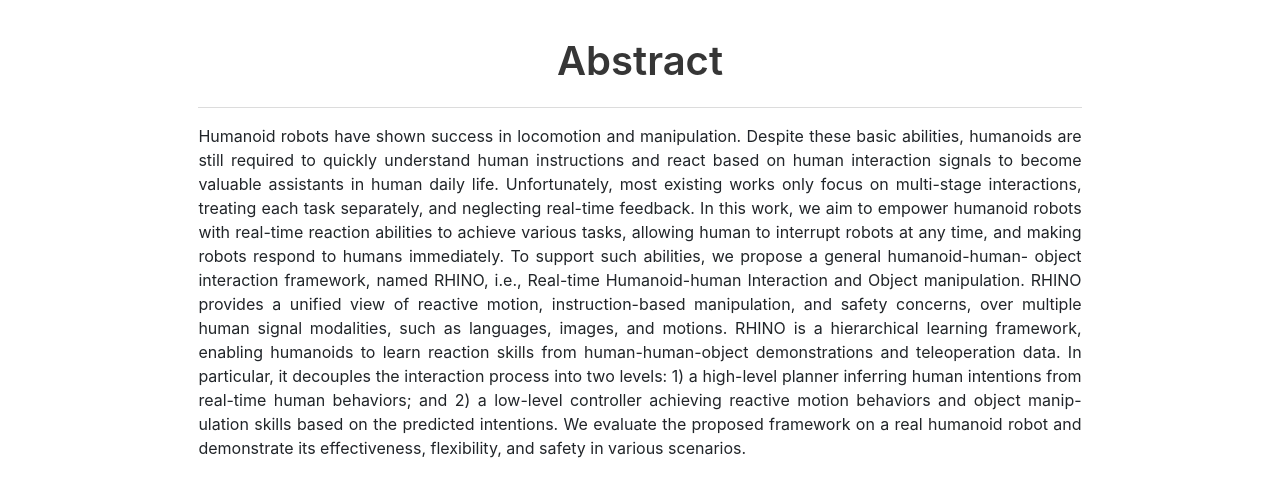
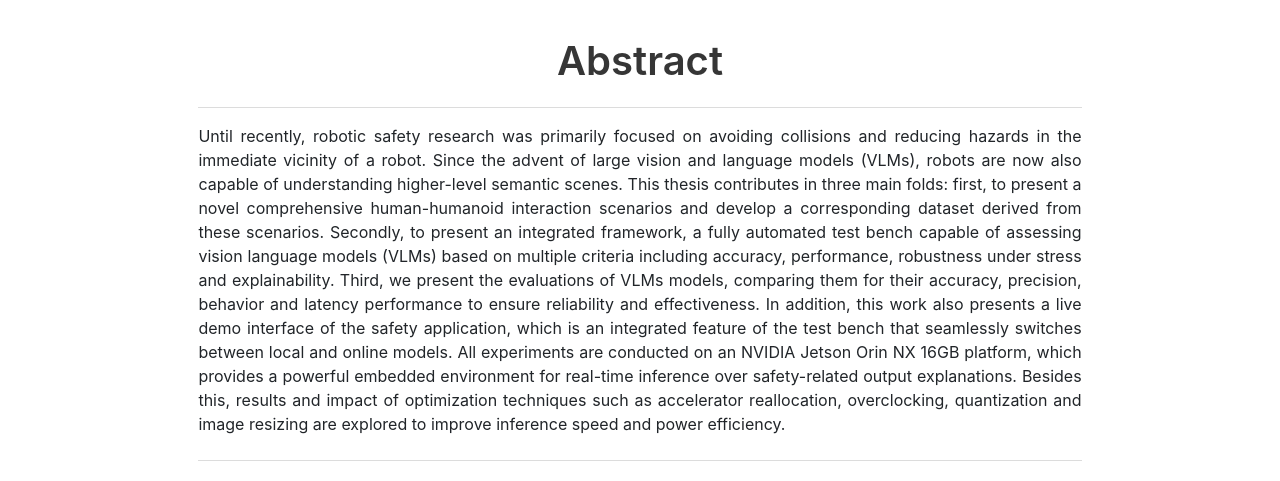
Before and after one commit to AzazHassankhan/ai-safety-humanoid-robots, a plain HTML site: page index.html in a window 1280 px wide. Shown: the part 3680-4161 px from the top of the page. Drawn offline with nearby package versions, Linux system fonts and the light colour scheme; some icons are missing; a web font is replaced by a local one.

Commit message:
Update index.html

```diff
--- a/index.html
+++ b/index.html
@@ -453,30 +453,11 @@
         <hr>
         <div class="content has-text-justified">
           <p>
-            Humanoid robots have shown success in locomotion and manipulation. Despite these basic abilities, humanoids are
-            still required to quickly understand human instructions and react
-            based on human interaction signals to become valuable assistants
-            in human daily life. Unfortunately, most existing works only
-            focus on multi-stage interactions, treating each task separately,
-            and neglecting real-time feedback. In this work, we aim to
-            empower humanoid robots with real-time reaction abilities to
-            achieve various tasks, allowing human to interrupt robots at any
-            time, and making robots respond to humans immediately. To
-            support such abilities, we propose a general humanoid-human-
-            object interaction framework, named RHINO, i.e., Real-time
-            Humanoid-human Interaction and Object manipulation. RHINO
-            provides a unified view of reactive motion, instruction-based
-            manipulation, and safety concerns, over multiple human signal
-            modalities, such as languages, images, and motions. RHINO is a
-            hierarchical learning framework, enabling humanoids to learn
-            reaction skills from human-human-object demonstrations and
-            teleoperation data. In particular, it decouples the interaction
-            process into two levels: 1) a high-level planner inferring human
-            intentions from real-time human behaviors; and 2) a low-level
-            controller achieving reactive motion behaviors and object manip-
-            ulation skills based on the predicted intentions. We evaluate the
-            proposed framework on a real humanoid robot and demonstrate
-            its effectiveness, flexibility, and safety in various scenarios.
+Until recently, robotic safety research was primarily focused on avoiding collisions and reducing hazards in the immediate vicinity of a robot. Since the advent of large vision and language models (VLMs), robots are now also capable of understanding higher-level semantic scenes.
+
+This thesis contributes in three main folds: first, to present a novel comprehensive human-humanoid interaction scenarios and develop a corresponding dataset derived from these scenarios. Secondly, to present an integrated framework, a fully automated test bench capable of assessing vision language models (VLMs) based on multiple criteria including accuracy, performance, robustness under stress and explainability. Third, we present the evaluations of VLMs models, comparing them for their accuracy, precision, behavior and latency performance to ensure reliability and effectiveness.
+
+In addition, this work also presents a live demo interface of the safety application, which is an integrated feature of the test bench that seamlessly switches between local and online models. All experiments are conducted on an NVIDIA Jetson Orin NX 16GB platform, which provides a powerful embedded environment for real-time inference over safety-related output explanations. Besides this, results and impact of optimization techniques such as accelerator reallocation, overclocking, quantization and image resizing are explored to improve inference speed and power efficiency.
           </p>
         </div>
         <hr>
```
